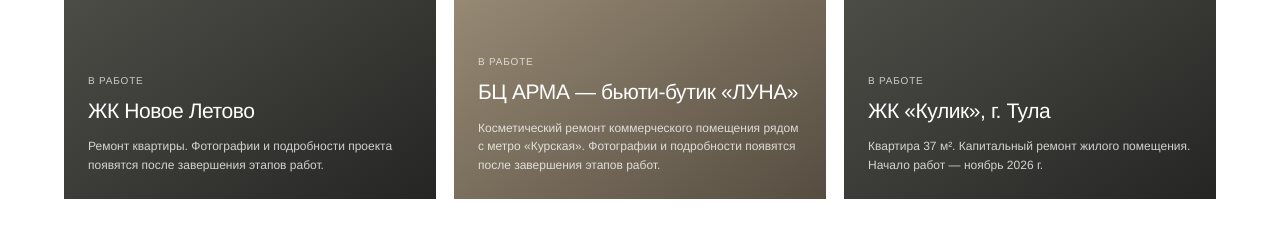
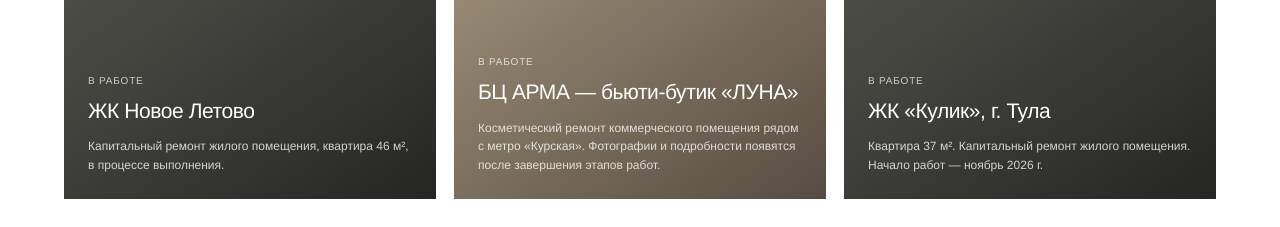
Before and after one commit to artemy-os/formula-remonta, a Next.js app: page / in a window 1280 px wide. Shown: the part 3760-3987 px from the top of the page. Built offline with nearby package versions, Linux system fonts and the light colour scheme.

Commit message:
Update Novoye Letovo project text

```diff
--- a/app/page.tsx
+++ b/app/page.tsx
@@ -75,7 +75,7 @@ const projects = [
   {
     category: "В РАБОТЕ",
     title: "ЖК Новое Летово",
-    description: "Ремонт квартиры. Фотографии и подробности проекта появятся после завершения этапов работ.",
+    description: "Капитальный ремонт жилого помещения, квартира 46 м², в процессе выполнения.",
     image: undefined,
     alt: "",
     className: "project-in-progress",
```
